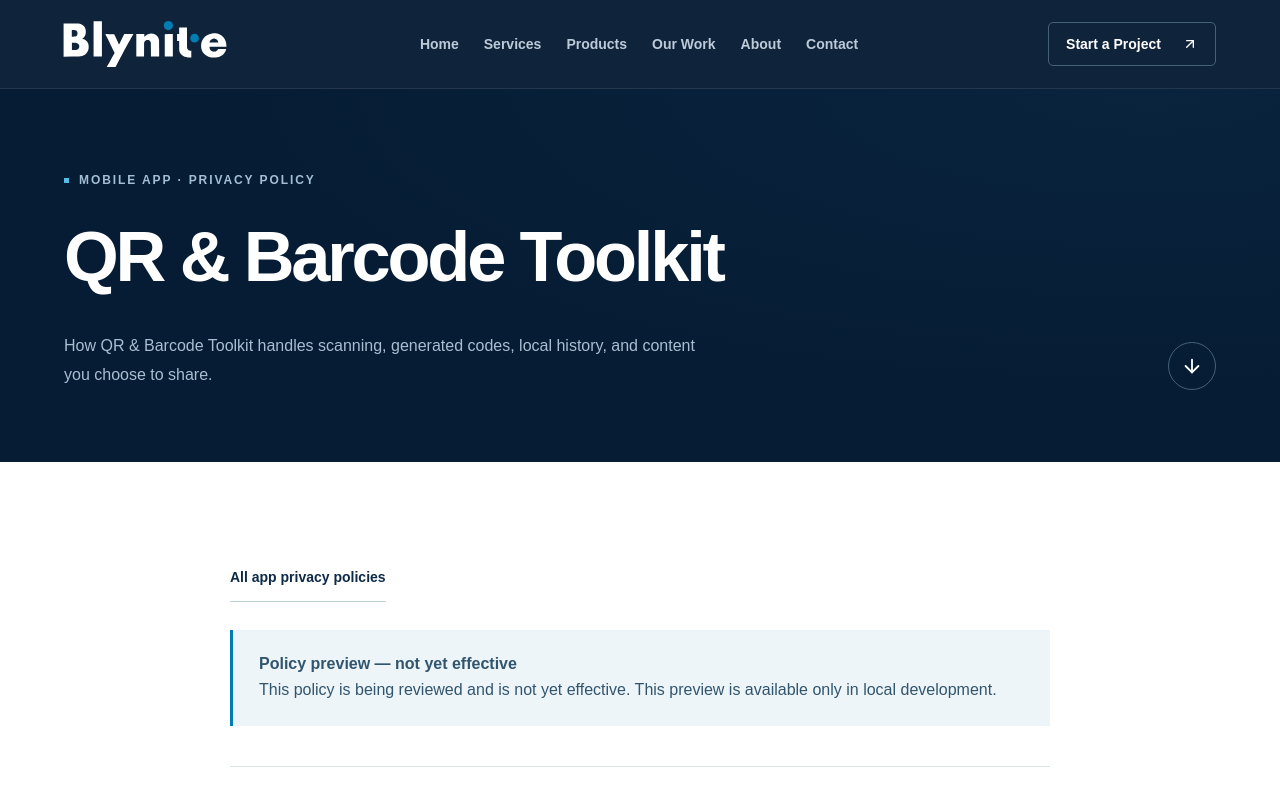
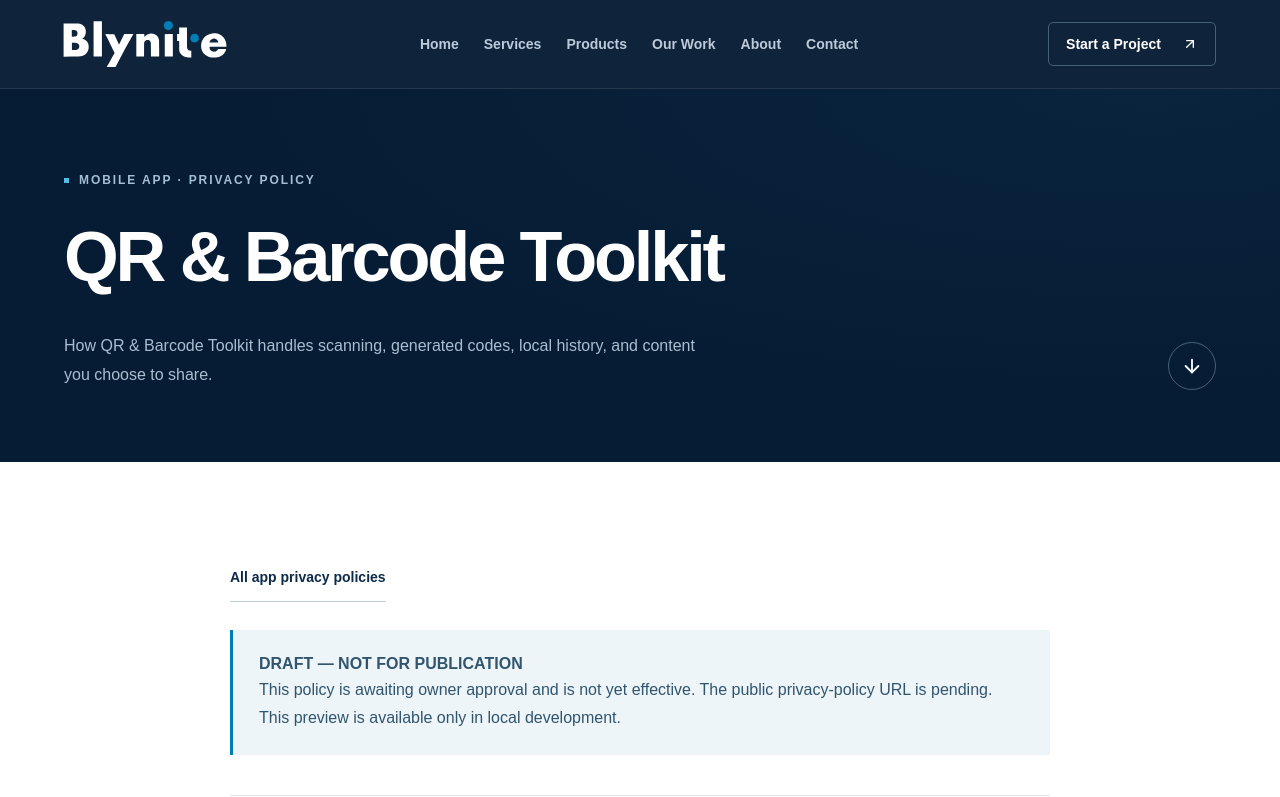
Before and after one commit to amirmustafamtp/blynite, a Next.js app: page /apps/qr-barcode-toolkit/privacy in a window 1280 px wide. Shown: the top 797 px of the page. Built offline with nearby package versions, Linux system fonts and the light colour scheme.

Commit message:
Clarify QR policy draft status and pending public URL

```diff
--- a/src/app/apps/[slug]/privacy/page.tsx
+++ b/src/app/apps/[slug]/privacy/page.tsx
@@ -27,11 +27,18 @@
   params: Promise<{ slug: string }>;
 }) {
   const policy = await getPolicy(params);
+  if (policy.status === "preview") {
+    return {
+      title: `${policy.name} Privacy Policy — Draft`,
+      description:
+        "DRAFT — NOT FOR PUBLICATION. Local policy preview awaiting owner approval.",
+      robots: { index: false, follow: false },
+    };
+  }
   return pageMetadata(
     `${policy.name} Privacy Policy`,
     policy.summary,
     appPrivacyPath(policy.slug),
-    policy.status !== "published",
   );
 }
 
@@ -57,10 +64,11 @@
         </Link>
         {policy.status === "preview" && (
           <aside className="legal-draft" aria-label="Policy preview status">
-            <strong>Policy preview — not yet effective</strong>
+            <strong>DRAFT — NOT FOR PUBLICATION</strong>
             <p>
-              This policy is being reviewed and is not yet effective. This
-              preview is available only in local development.
+              This policy is awaiting owner approval and is not yet effective.
+              The public privacy-policy URL is pending. This preview is
+              available only in local development.
             </p>
           </aside>
         )}
--- a/src/app/apps/privacy/page.tsx
+++ b/src/app/apps/privacy/page.tsx
@@ -36,7 +36,9 @@
               <li key={policy.slug}>
                 <p className="app-policy-platform">
                   {policy.platform}
-                  {policy.status === "preview" ? " · Local preview" : ""}
+                  {policy.status === "preview"
+                    ? " · DRAFT — NOT FOR PUBLICATION"
+                    : ""}
                 </p>
                 <h2>
                   <Link href={appPrivacyPath(policy.slug)}>{policy.name}</Link>
--- a/src/data/app-policies/qr-barcode-toolkit.tsx
+++ b/src/data/app-policies/qr-barcode-toolkit.tsx
@@ -296,7 +296,7 @@
           </p>
           <p>
             {
-              "The privacy-request process and handling of inquiry information are awaiting confirmation. This preview does not promise a response deadline or the ability to retrieve or delete third-party SDK records."
+              "How support and privacy requests are monitored, handled, and retained is awaiting confirmation. This draft does not promise a response deadline or the ability to retrieve or delete Google-held or other third-party SDK records."
             }
           </p>
         </>
@@ -308,11 +308,10 @@
       content: (
         <>
           <p>
-            {"The dedicated address for this app’s privacy policy is "}
-            <a href="https://blynite.com/apps/qr-barcode-toolkit/privacy">
-              {"blynite.com/apps/qr-barcode-toolkit/privacy"}
-            </a>
-            {". The preview is not yet an effective public policy."}
+            Public privacy-policy URL: pending owner approval. The local preview
+            route is for review only and is not an approved public policy
+            address. This draft must not be published or treated as the final
+            policy without the owner’s approval.
           </p>
         </>
       ),
```
Also changed, not shown: 2 other files (tests, documents, lock files or other folders).
